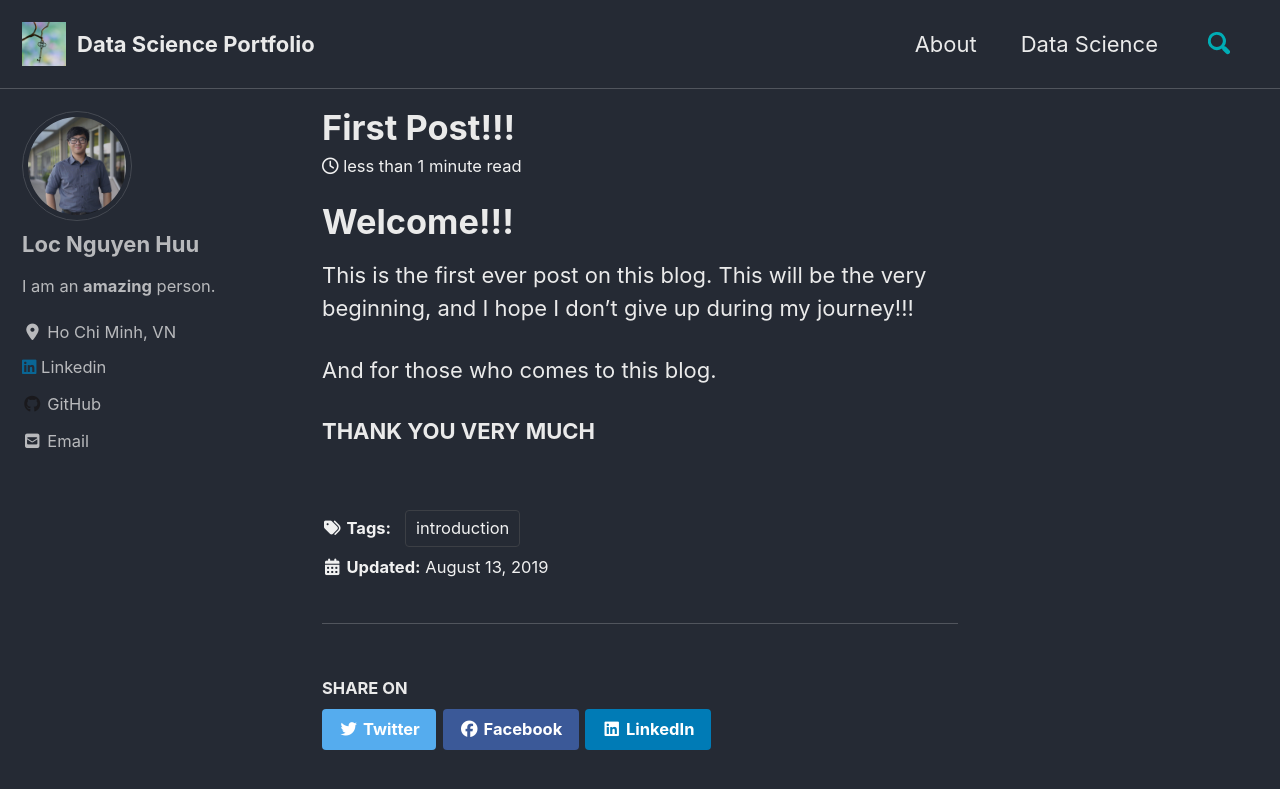
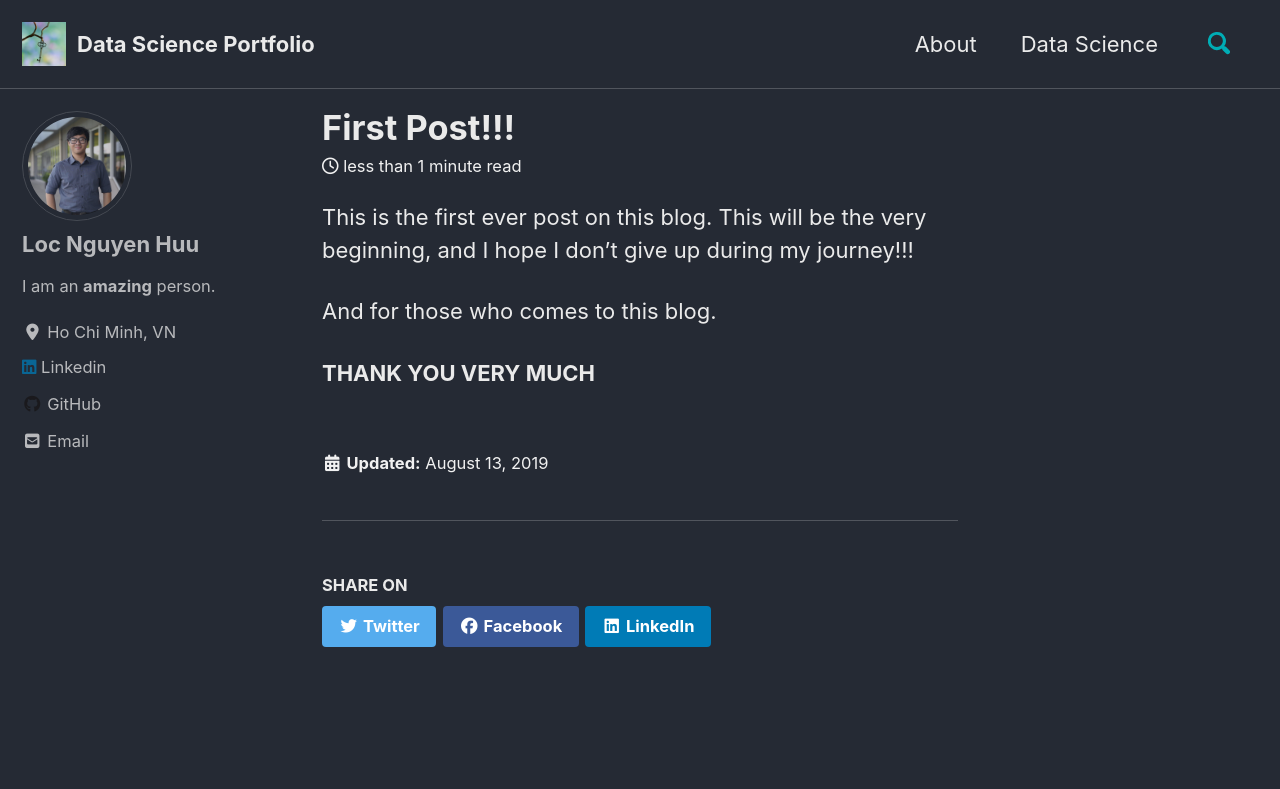
Before and after one commit to kaginguyen/locnguyen14061996.github.io, a Jekyll site: the page built from _posts/2019-08-13-firstpost.md, in a window 1280 px wide and 900 px high. Shown: the top 789 px of the window. Built offline with Jekyll 4.4.1, drawn with Linux system fonts in a browser that asks for light colours; cached includes are drawn as plain includes; nearby versions of some CDN libraries.

Commit message:
Update posts

```diff
--- a/_posts/2019-08-13-firstpost.md
+++ b/_posts/2019-08-13-firstpost.md
@@ -1,11 +1,10 @@
 ---
 title: "First Post!!!"
 date: 2019-08-13
-tags: [introduction]
+tags: []
 excerpt: "First Post!!!"
 ---
 
-# Welcome!!!
 This is the first ever post on this blog. This will be the very beginning, and I hope I don't give up during my journey!!!
 
 And for those who comes to this blog.
```
